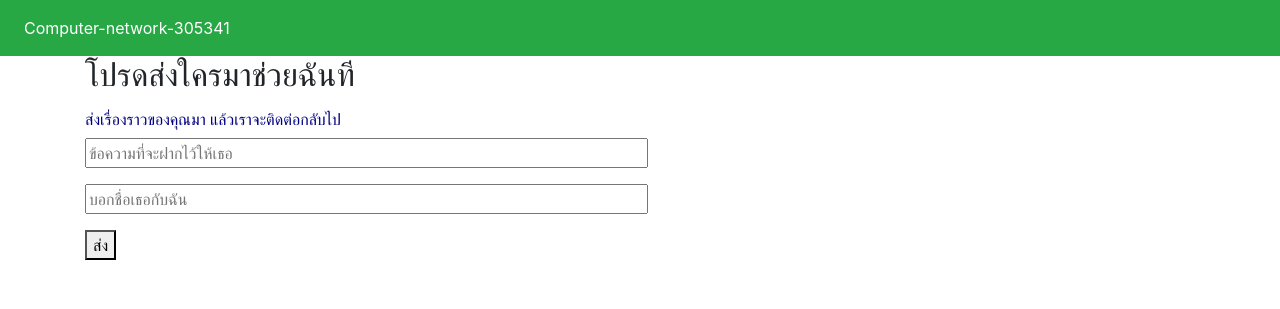
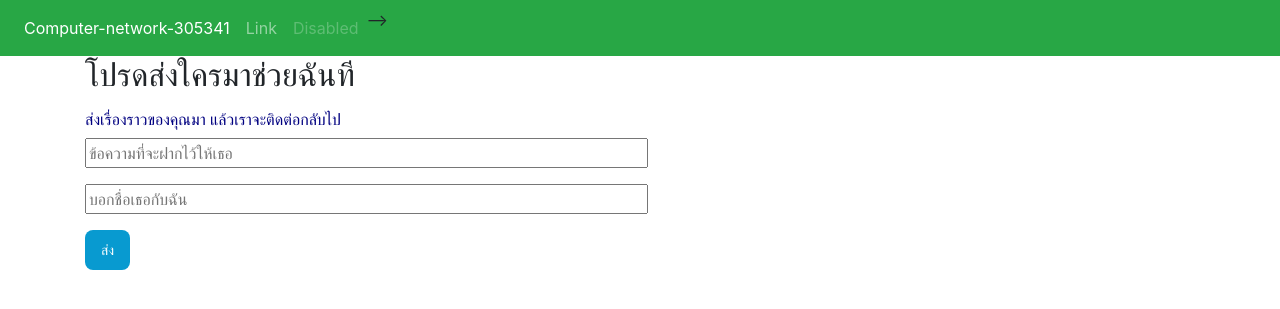
Before and after one commit to Sureewan24/codelab_proc, a Django app: page /join-now/ in a window 1280 px wide. Shown: the top 309 px of the page. Run offline with Django 4.2, Linux system fonts and the light colour scheme; some libraries are stand-ins or nearby versions.

Commit message:
first commit

```diff
--- a/webapp/main/urls.py
+++ b/webapp/main/urls.py
@@ -1,13 +1,13 @@
-
-
-#urls.py
-
 from django.urls import path
-from .views import *
+from .views import (
+    list_view,
+    client
+    # //Work exercise ,Insert code here
+)
 
 app_name = 'main'
 urlpatterns = [
     path('', list_view, name='home-list'),
-    path('join-now/', join),
+    path('join-now/',client, name= 'hangout'),
 
 ]
--- a/webapp/main/views.py
+++ b/webapp/main/views.py
@@ -1,5 +1,3 @@
-#views.py
-
 from django.shortcuts import render, redirect
 
 # Create your views here.
@@ -9,5 +7,5 @@
 
     return render(request, "main/home.html",  {'actors': actors})
 
-def join(request):
-    return render(request, "main/join.html")
+def client(request):
+    return render(request, "main/join.html", )
--- a/webapp/static/styles/style.css
+++ b/webapp/static/styles/style.css
@@ -1,5 +1,32 @@
 p {
-    color: navy;
-    text-indent: 30px;
-    text-transform: uppercase;
-  }
+  color: navy;
+  text-indent: 30px;
+  text-transform: uppercase;
+}
+
+.button-1{
+  background-color: #089ad0;
+  border-radius: 8px;
+  border-style: none;
+  box-sizing: border-box;
+  color: #FFFFFF;
+  cursor: pointer;
+  display: inline-block;
+  font-family: "Haas Grot Text R Web", "Helvetica Neue", Helvetica, Arial, sans-serif;
+  font-size: 14px;
+  font-weight: 500;
+  height: 40px;
+  line-height: 20px;
+  list-style: none;
+  margin: 0;
+  outline: none;
+  padding: 10px 16px;
+  position: relative;
+  text-align: center;
+  text-decoration: none;
+  transition: color 100ms;
+  vertical-align: baseline;
+  user-select: none;
+  -webkit-user-select: none;
+  touch-action: manipulation;
+}
--- a/webapp/templates/navbar.html
+++ b/webapp/templates/navbar.html
@@ -4,7 +4,7 @@
       <li class="nav-item active">
         <a class="nav-link" href="#">Computer-network-305341</a>
       </li>
-      <!-- <li class="nav-item">
+      <li class="nav-item">
         <a class="nav-link" href="#">Link</a>
       </li>
       <li class="nav-item">
```
